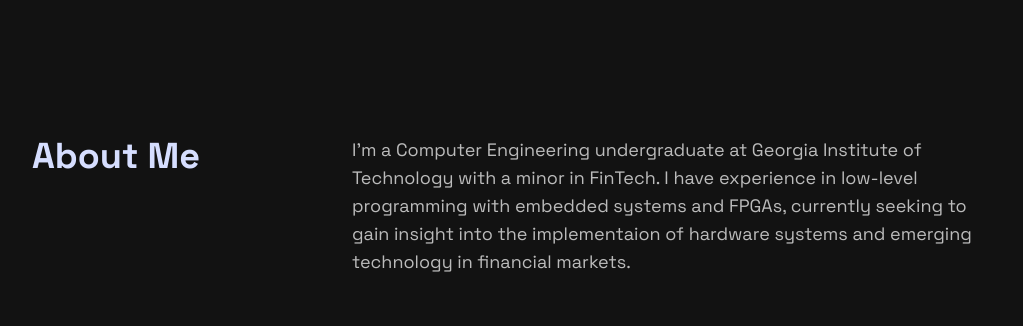
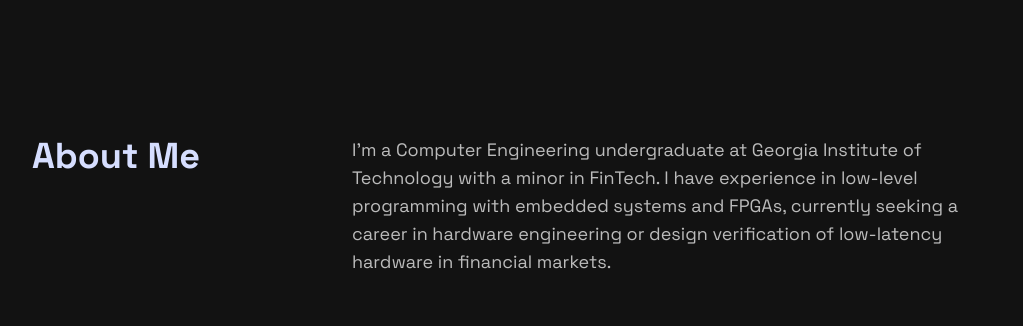
Before and after one commit to katc1213/portfolio-web, a Next.js app: page /en in a window 1280 px wide. Shown: the part 960-1286 px from the top of the page, without its empty margins (128-1151 px from the left). Built offline with nearby package versions, Linux system fonts and the light colour scheme.

Commit message:
Update page.tsx

```diff
--- a/src/app/[locale]/page.tsx
+++ b/src/app/[locale]/page.tsx
@@ -83,8 +83,8 @@
       <div className='w-2/3 text-lg text-text-secondary'>
         <p>
         I&apos;m a Computer Engineering undergraduate at Georgia Institute of Technology with a minor in FinTech.
-        I have experience in low-level programming with embedded systems and FPGAs, currently seeking to gain
-        insight into the implementaion of hardware systems and emerging technology in financial markets.
+        I have experience in low-level programming with embedded systems and FPGAs, currently seeking a career
+        in hardware engineering or design verification of low-latency hardware in financial markets.
         </p>
       </div>
     </div>
```
